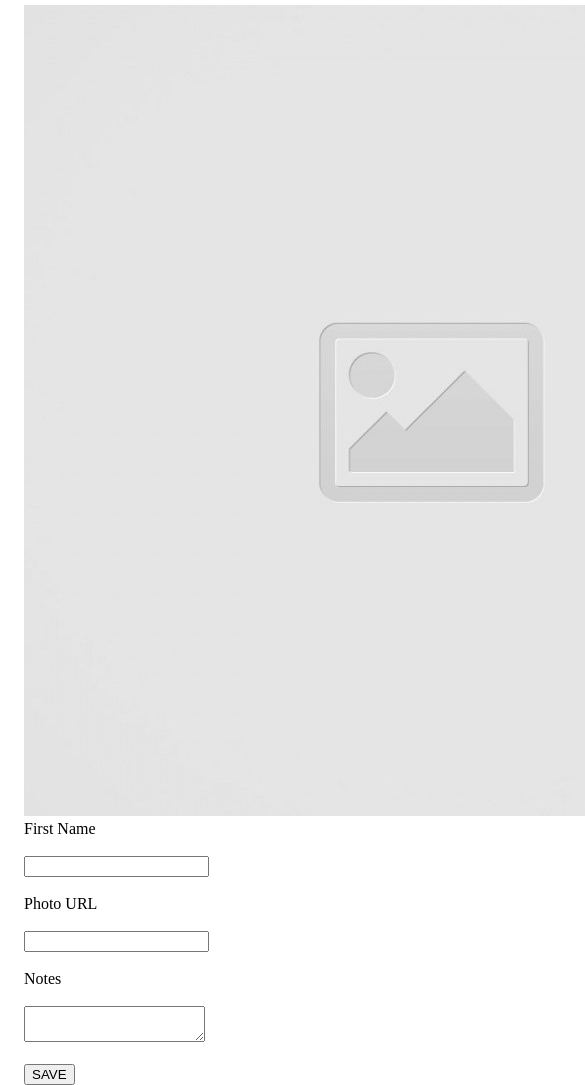
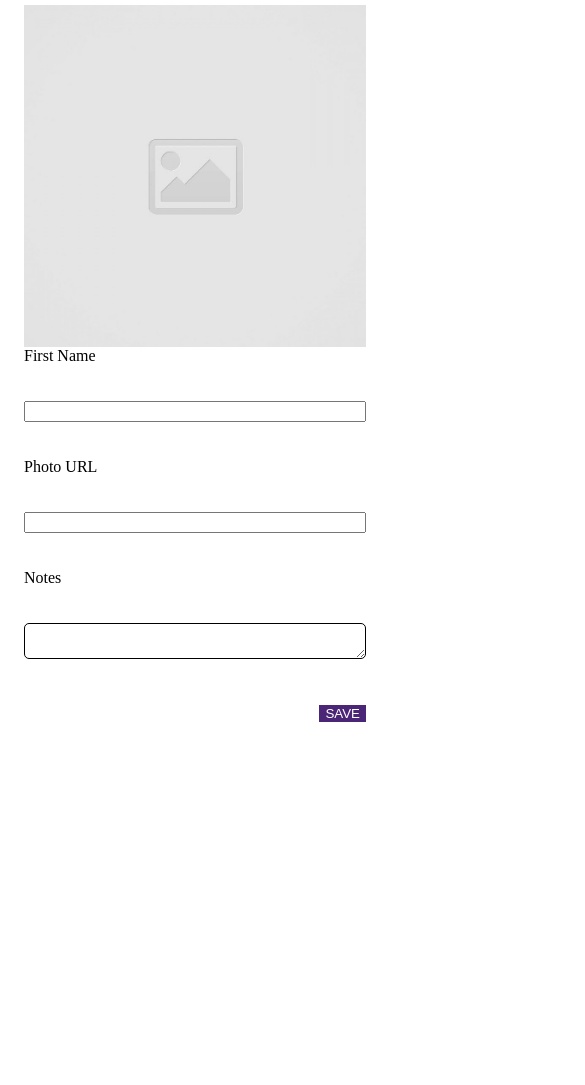
Before and after one commit to Ortiz-Andrew/code-journal, a plain HTML site: page index.html in a window 390 px wide. Shown: the part 142-1227 px from the top of the page, 585 px wide, since content can reach past the window. After the commit the page ends 864 px from the top, so only its background shows below. Drawn offline with Linux system fonts and the light colour scheme.

Commit message:
completed responsive layout for html #1

```diff
--- a/css/styles.css
+++ b/css/styles.css
@@ -1,4 +1,37 @@
-.row {
+.heading {
   background-color: #4c2676;
   color: white;
+  text-align: left;
 }
+
+.column-half {
+  display: flex;
+  flex-direction: column;
+  float: left;
+}
+
+.column-full {
+  display: flex;
+  flex-direction: column;
+  margin-bottom: ;
+}
+
+textarea {
+  width: 100%;
+  border: 1px solid;
+  border-radius: 5px;
+  margin: top 10px;
+  margin-bottom: 10px;
+}
+
+button {
+  background-color: #4c2676;
+  color: white;
+  border: none;
+}
+
+.save-button {
+  width: 100%;
+  display: flex;
+  justify-content: right;
+}
--- a/index.html
+++ b/index.html
@@ -2,13 +2,20 @@
 <html lang="en">
   <head>
     <meta charset="UTF-8" />
-    <meta http-equiv="X-UA-Compatible" content="IE=edge" />
     <meta name="viewport" content="width=device-width, initial-scale=1.0" />
     <title>Code Journal</title>
+    <link rel="icon" href="images/favicon.ico" />
+    <link
+      rel="stylesheet"
+      href="https://cdnjs.cloudflare.com/ajax/libs/font-awesome/6.0.0/css/all.min.css"
+      integrity="sha512-9usAa10IRO0HhonpyAIVpjrylPvoDwiPUiKdWk5t3PyolY1cOd4DSE0Ga+ri4AuTroPR5aQvXU9xC6qOPnzFeg=="
+      crossorigin="anonymous"
+      referrerpolicy="no-referrer" />
     <link rel="stylesheet" href="css/reset.css" />
     <link rel="stylesheet" href="css/layout.css" />
     <link rel="stylesheet" href="css/styles.css" />
   </head>
+
   <body>
     <header class="heading">
       <div class="container">
@@ -17,20 +24,45 @@
             <h1>Code Journal</h1>
           </div>
         </div>
+      </div>
+    </header>
+    <main class="container">
+      <div class="row">
         <div class="column-full">
-          <h2>New Entry</h2>
-          <img src="./images/placeholder-image-square.jpg" alt="placeholder" />
-          <form>
+          <div class="top-header">
+            <h2>New Entry</h2>
+          </div>
+        </div>
+      </div>
+
+      <div data-view="entry-form"></div>
+
+      <form>
+        <div class="row">
+          <div class="column-half">
+            <img
+              src="./images/placeholder-image-square.jpg"
+              alt="placeholder" />
+          </div>
+          <div class="column-half">
             <label for="fname">First Name</label><br /><br />
             <input type="text" /><br /><br />
             <label for="photoURL">Photo URL</label><br /><br />
             <input type="text" /><br /><br />
-            <label for="notes">Notes</label><br /><br />
+          </div>
+          <div class="column-full">
+            <label class="notes" for="notes">Notes</label><br /><br />
             <textarea></textarea><br /><br />
-            <input type="button" value="SAVE" />
-          </form>
+          </div>
+          <div class="save-button">
+            <button>SAVE</button>
+          </div>
         </div>
-      </div>
-    </header>
+      </form>
+
+      <div data-view="entries" class="hidden"></div>
+    </main>
+    <script src="js/data.js"></script>
+    <script src="js/main.js"></script>
   </body>
 </html>
```
